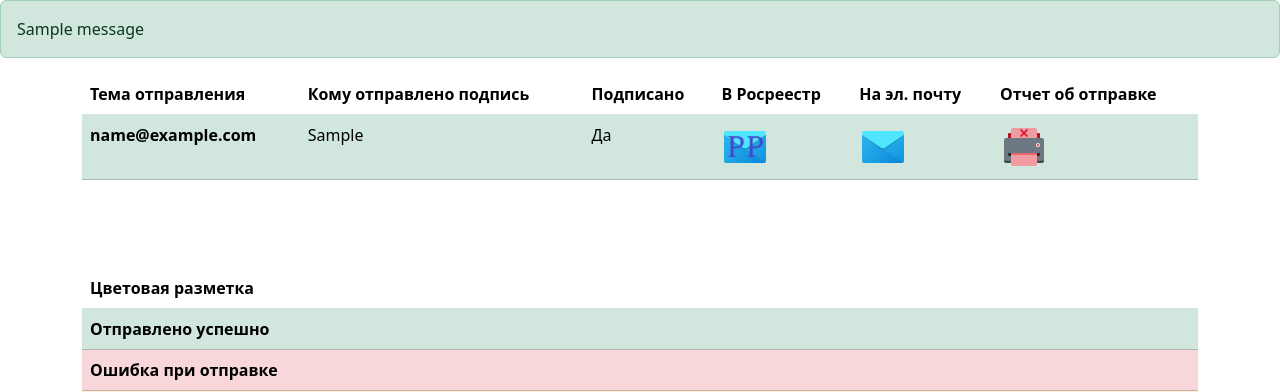
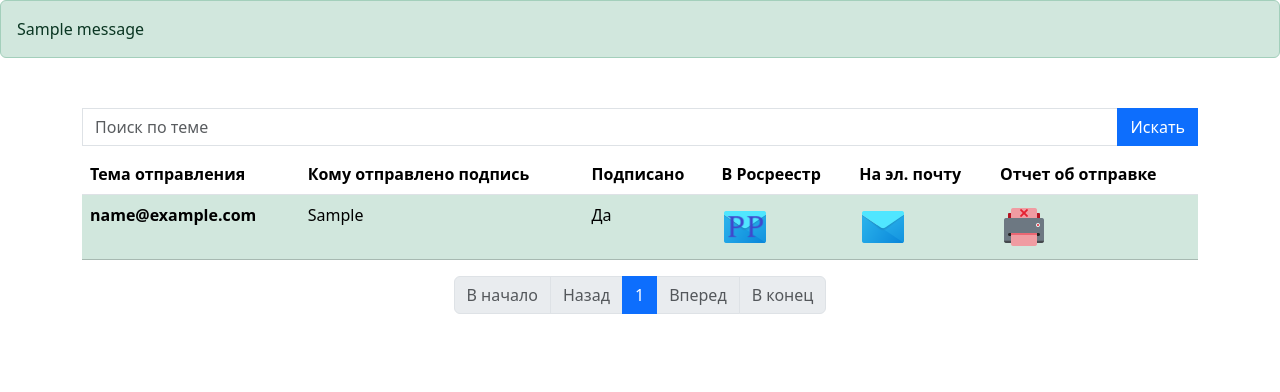
Before and after one commit to DimulyaPlay/firstWebProject, a Flask app: page /outbox in a window 1280 px wide. Shown: the part 56-448 px from the top of the page. Run offline with Flask 3, Linux system fonts and the light colour scheme; a user stored in the database is signed in; tables that the repository leaves empty hold one stand-in row (values such as "Sample post"); one stand-in notice (Sample message) is shown; lists and menus that the app fills with data are empty; some libraries are stand-ins or nearby versions.

```diff
--- a/converter/templates/outbox.html
+++ b/converter/templates/outbox.html
@@ -1,6 +1,17 @@
 {% extends 'layout.html' %}
 
 {% block content %}
+<br>
+<form method="GET" action="{{ url_for('views.outbox') }}" class="form-inline mb-2" style="margin-top: 10px;">
+  <div class="input-group">
+      <input type="text" name="search" class="form-control rounded-0" placeholder="Поиск по теме" value="{{ search_query }}">
+      <div class="input-group-append">
+          <button type="submit" class="btn btn-primary rounded-0">Искать</button>
+      </div>
+  </div>
+</form>
+
+
 <table class="table table-hover">
     <thead>
     <tr>
@@ -14,9 +25,9 @@
     </thead>
     <tbody>
 
-    {% if user.messages %}
+    {% if messages %}
 
-        {% for message in user.messages %}
+        {% for message in messages %}
             {% if message.signed %}
             <tr class="table-success">
             {% else %}
@@ -67,6 +78,32 @@
 </tbody>
 </table>
 
+<nav aria-label="Page navigation" class="d-flex justify-content-center">
+  <ul class="pagination">
+
+      <li class="page-item {% if current_page == 1 %}disabled{% endif %}">
+        <a class="page-link" href="{{ url_for('views.outbox', page=1, search=search_query) }}" tabindex="-1" aria-disabled="true">В начало</a>
+      </li>
+      <li class="page-item {% if current_page == 1 %}disabled{% endif %}">
+        <a class="page-link" href="{{ url_for('views.outbox', page=current_page-1 , search=search_query) }}" tabindex="-1" aria-disabled="true">Назад</a>
+      </li>
+
+      {% for page_num in range(start_index_pages, end_index_pages+1) %}
+          <li class="page-item {% if page_num == current_page %}active{% endif %}">
+              <a class="page-link" href="{{ url_for('views.outbox', page=page_num, search=search_query) }}">{{ page_num }}</a>
+          </li>
+      {% endfor %}
+
+      <li class="page-item {% if current_page + 1 > total_pages %}disabled{% endif %}">
+        <a class="page-link" href="{{ url_for('views.outbox', page=current_page+1 , search=search_query) }}" tabindex="-1" aria-disabled="true">Вперед</a>
+      </li>
+      <li class="page-item {% if current_page == total_pages %}disabled{% endif %}">
+        <a class="page-link" href="{{ url_for('views.outbox', page=total_pages , search=search_query) }}" tabindex="-1" aria-disabled="true">В конец</a>
+      </li>
+  </ul>
+</nav>
+
+
 <br><br><br>
 <table class="table table-hover">
     <thead>
--- a/converter/views.py
+++ b/converter/views.py
@@ -31,7 +31,25 @@ def home():
 @views.route('/outbox', methods=['GET'])
 @login_required
 def outbox():
-    return render_template('outbox.html', title='Мои отправления', user=current_user, report_exists=report_exists)
+    page = request.args.get('page', 1, type=int)
+    per_page = 10
+    search_query = request.args.get('search', '')
+    filtered_messages = [message for message in current_user.messages if search_query.lower() in message.mailSubject.lower()]
+    start_index = (page - 1) * per_page
+    end_index = start_index + per_page
+    paginated_messages = filtered_messages[start_index:end_index]
+    total_pages = (len(filtered_messages) + per_page - 1) // per_page
+    start_index_pages = page-3 if page-3 > 1 else 1
+    end_index_pages = page+3 if page+3 < total_pages else total_pages
+    return render_template('outbox.html', title='Мои отправления',
+                           user=current_user,
+                           messages=paginated_messages,
+                           report_exists=report_exists,
+                           search_query=search_query,
+                           total_pages=total_pages,
+                           current_page=page,
+                           start_index_pages=start_index_pages,
+                           end_index_pages=end_index_pages)
 
 
 @views.route('/get_report/<messageId>')
@@ -115,7 +133,10 @@ def set_file_signed(file_id):
 def upload_file():
     try:
         files_data = request.files.lists()
-        files_data = {key: value for key, value in files_data if value[0].filename and key != 'attachments'}
+        new_files_data = {}
+        for key, value in files_data:
+            if key != 'attachments' and value[0].filename:
+                new_files_data[key] = value[0]
         attachments = request.files.getlist('attachments')
         attachments = [attachment for attachment in attachments if attachment.filename]
         judgeFio = request.form.get('judge')
@@ -152,11 +173,11 @@ def upload_file():
             db.session.rollback()
             return jsonify({'error': True, 'error_message': error_message})
         message_id = new_message.id
-        if files_data:
-            for key, value in files_data:
+        if new_files_data:
+            for key, value in new_files_data.items():
                 if key.startswith('file'):
                     idx = key[4:]
-                    filepath = save_file(value[0])
+                    filepath = save_file(value)
                     addStamp = True if request.form.get('addStamp'+idx) == 'on' else False
                     allPages = True if request.form.get('allPages' + idx, default=False) == 'on' else False
                     if allPages:
@@ -173,22 +194,22 @@ def upload_file():
                         sig_page_str = generate_sig_pages(sig_page_list, customPages)
                     if not allPages and not addStamp:
                         sig_page_str = ''
-                    sigfile = [value for key, value in files_data if key == 'sig'+str(idx)][0]
+                    sigfile = [value for key, value in new_files_data.items() if key == 'sig'+str(idx)][0]
                     if sigfile:
                         sigPath = filepath+'.sig'
-                        sigName = sigfile[0].filename
-                        sigfile[0].save(sigPath)
+                        sigName = sigfile.filename
+                        sigfile.save(sigPath)
                         sig_valid = check_sig(filepath, sigPath)
                         if not sig_valid:
                             db.session.rollback()
-                            return jsonify({'error': True, 'error_message': f'Прикрепленная к файлу {value[0].filename} подпись не прошла проверку, отправка отменена'})
+                            return jsonify({'error': True, 'error_message': f'Прикрепленная к файлу {value.filename} подпись не прошла проверку, отправка отменена'})
                     else:
                         sigPath = None
                         sigName = None
                     try:
                         newFile = UploadedFiles(
                             filePath=filepath,
-                            fileName=value[0].filename,
+                            fileName=value.filename,
                             sigPages=sig_page_str,
                             sigPath=sigPath,
                             sigName=sigName,
@@ -199,7 +220,7 @@ def upload_file():
                         db.session.add(newFile)
                     except Exception as e:
                         traceback.print_exc()
-                        error_message = f'Ошибка при сохранении файла {value[0].filename}, отправка отменена ({e})'
+                        error_message = f'Ошибка при сохранении файла {value.filename}, отправка отменена ({e})'
                         db.session.rollback()
                         return jsonify({'error': True, 'error_message': error_message})
         if attachments:
```
